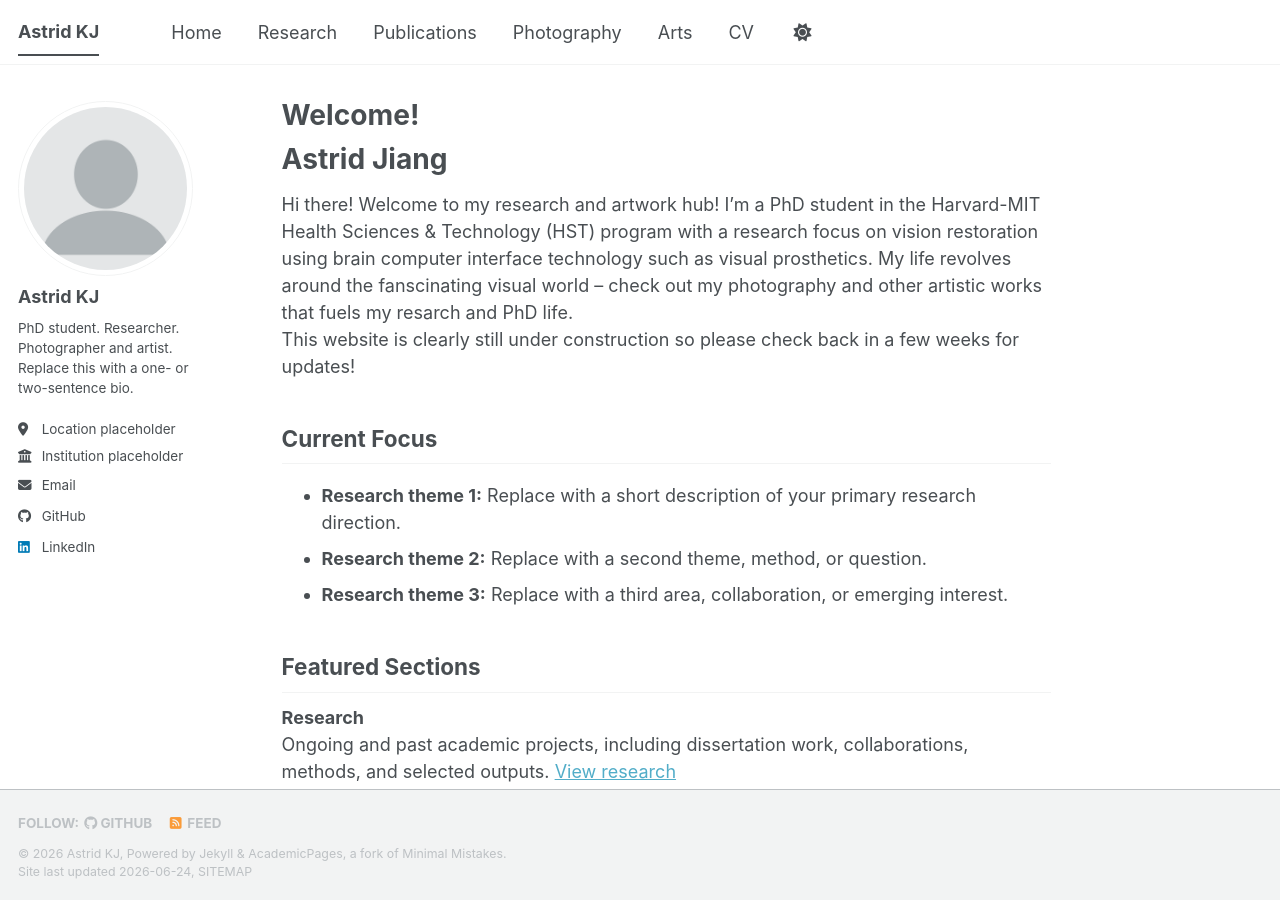
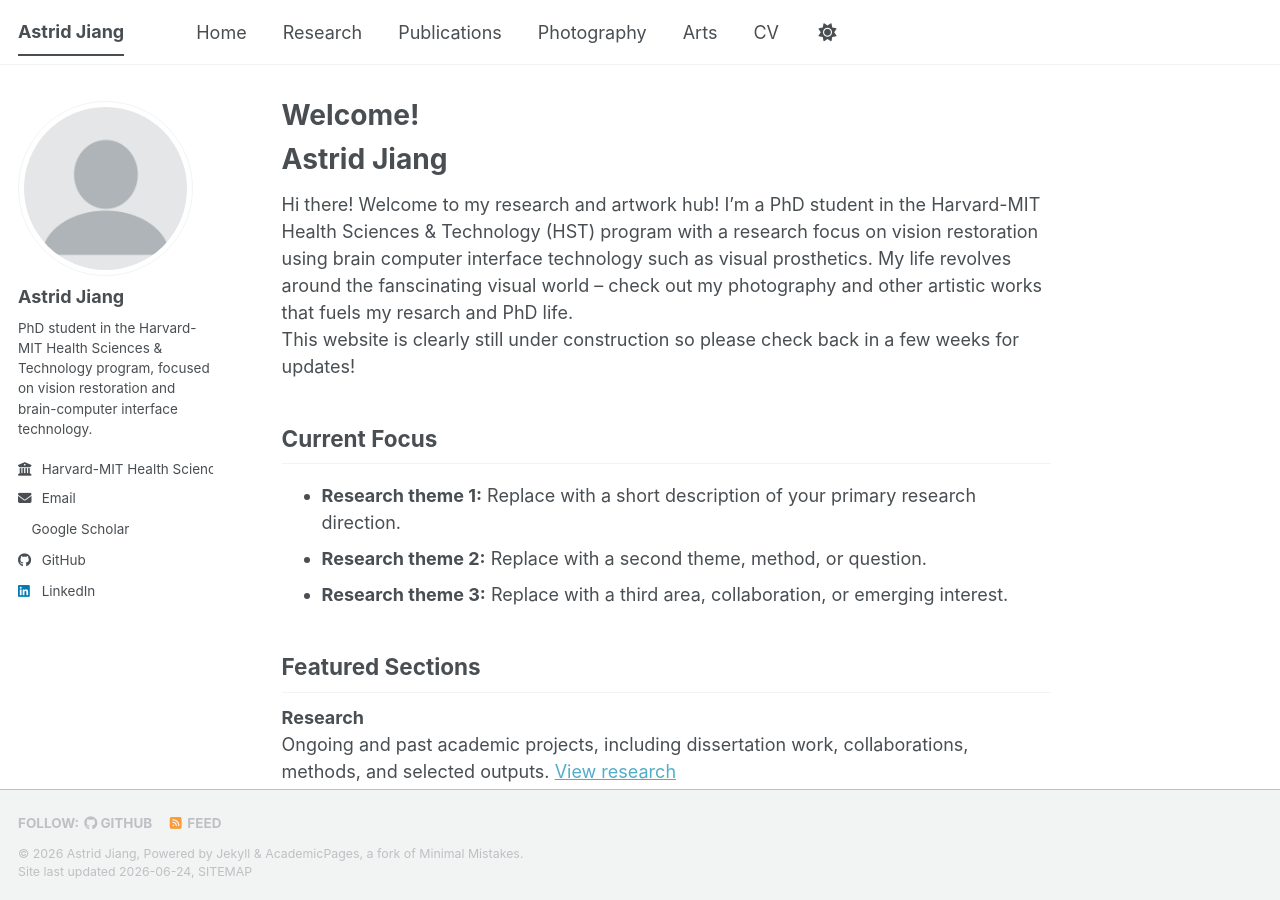
Before and after one commit to AstridKJ/AstridKJ.github.io, a Jekyll site: the page built from _pages/about.md, in a window 1280 px wide and 900 px high. Built offline with Jekyll 4.4.1, drawn with Linux system fonts in a browser that asks for light colours; a style sheet for code colours, icons or effects is not loaded.

Commit message:
Update sidebar profile links

```diff
--- a/_config.yml
+++ b/_config.yml
@@ -9,10 +9,10 @@
 # Basic Site Settings
 locale                   : "en-US"
 site_theme               : "default" # The available themes options are "default", "air", "sunrise", "mint", "dirt" and "contrast"
-title                    : "Astrid KJ"
+title                    : "Astrid Jiang"
 title_separator          : "-"
-name                     : &name "Astrid KJ"
-description              : &description "Research, photography, and artistic work by Astrid KJ"   # Update this with a general description of your site, this is the default if not overridden by a page
+name                     : &name "Astrid Jiang"
+description              : &description "Research, photography, and artistic work by Astrid Jiang"   # Update this with a general description of your site, this is the default if not overridden by a page
 url                      : https://AstridKJ.github.io # The base hostname & protocol for your site e.g. "https://[your GitHub username].github.io",
                                                            # or if you already have some other page hosted on Github then use "https://[your GitHub username].github.io/[Your Repo Name]"
 baseurl                  : "" # the subpath of your site, e.g. "/blog"
@@ -24,18 +24,18 @@ repository               : "AstridKJ/AstridKJ.github.io"
 author:
   # Biographic information
   avatar           : "profile.png"
-  name             : "Astrid KJ"
+  name             : "Astrid Jiang"
   pronouns         : # example: "she/her"
-  bio              : "PhD student. Researcher. Photographer and artist. Replace this with a one- or two-sentence bio."
-  location         : "Location placeholder"
-  employer         : "Institution placeholder"
+  bio              : "PhD student in the Harvard-MIT Health Sciences & Technology program, focused on vision restoration and brain-computer interface technology."
+  location         :
+  employer         : "Harvard-MIT Health Sciences & Technology"
   uri              : # URL
-  email            : "your.email@example.edu"
+  email            : "akjiang@mit.edu"
 
   # Academic websites
   academia         : # URL
   arxiv            : # URL - Update with the correct link to your profile
-  googlescholar    : # URL
+  googlescholar    : "https://scholar.google.com/scholar?q=Astrid+Jiang"
   inspire-hep      : # URL
   impactstory      : # URL
   orcid            : # URL
@@ -66,7 +66,7 @@ author:
   keybase          : # Username
   instagram        : # Username
   lastfm           : # Username
-  linkedin         : "your-linkedin-username"
+  linkedin         : "astrid-k-jiang"
   mastodon         : # URL
   medium           : # URL
   pinterest        : # Username
```
